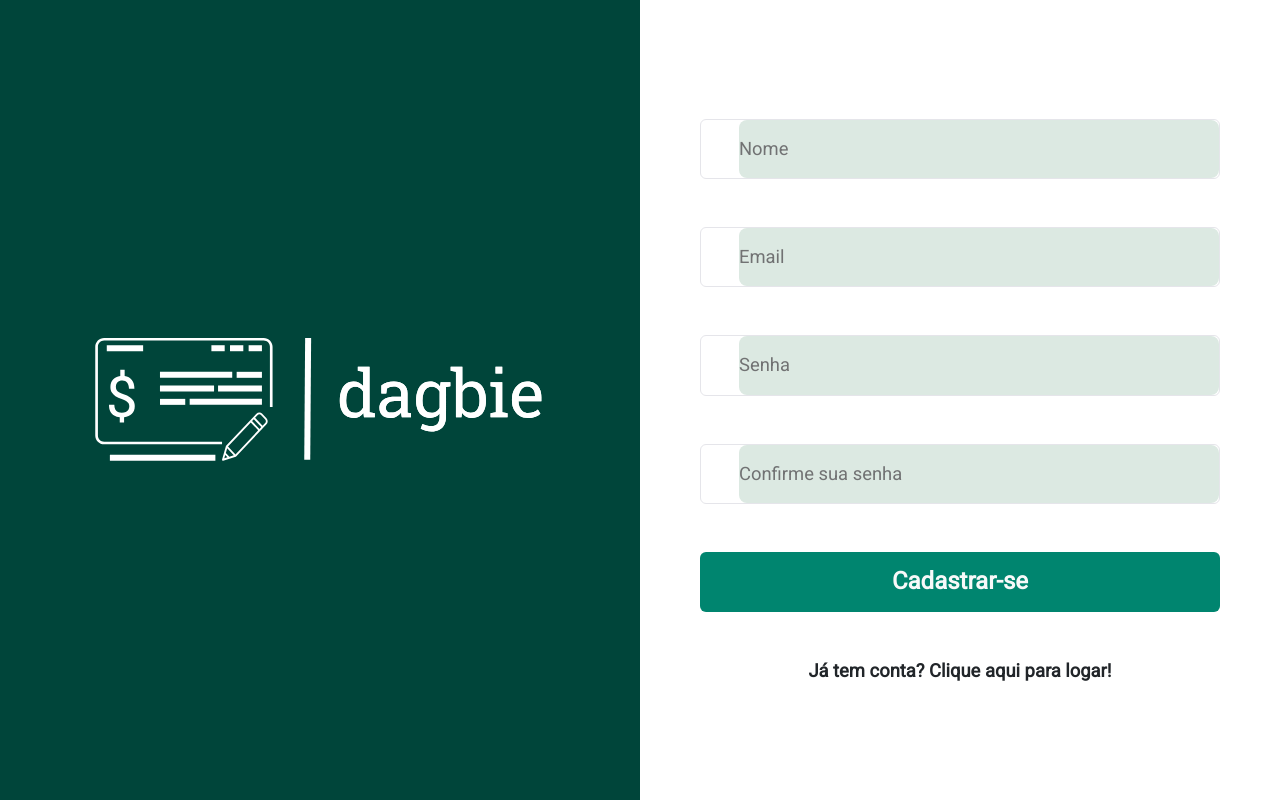
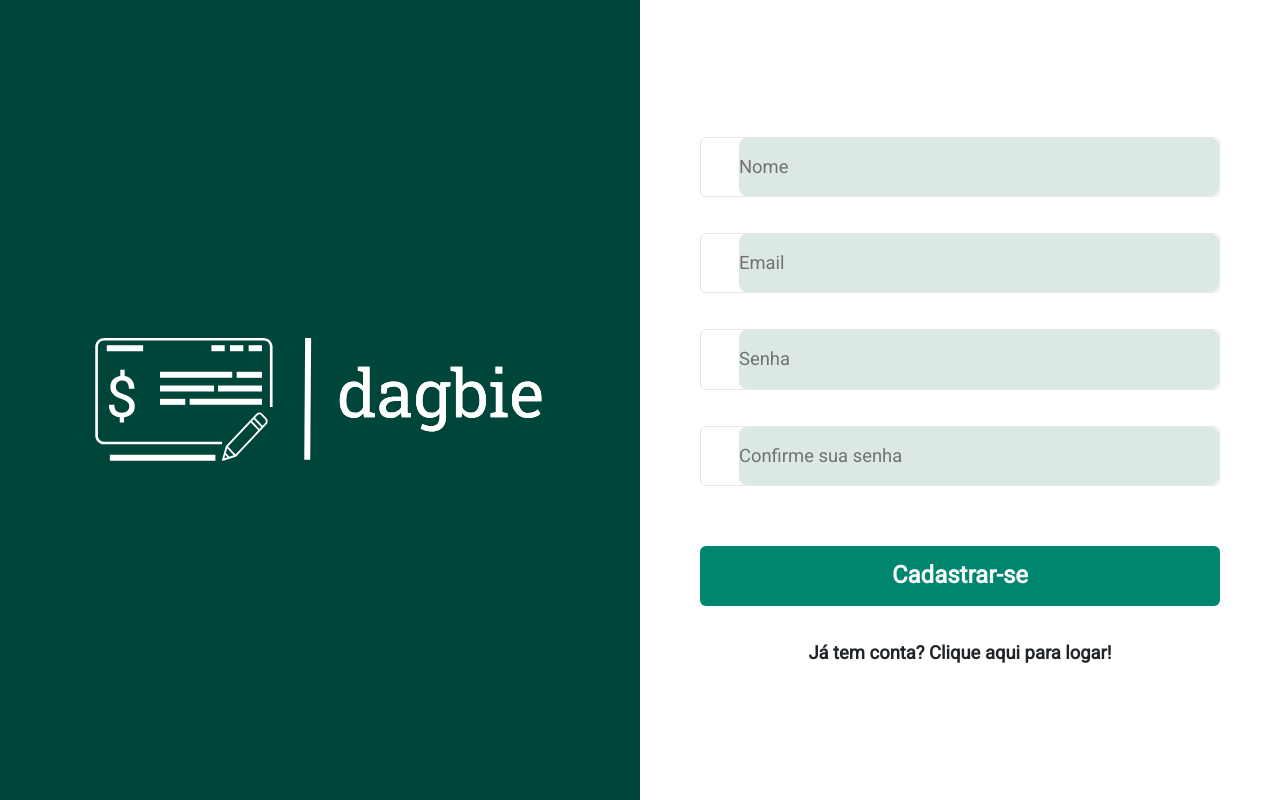
Before and after one commit to GustavoCarv/DAGBIE, a React (Vite) app: page /cadastro in a window 1280 px wide. Built offline with nearby package versions, Linux system fonts and the light colour scheme; some icons are missing.

Commit message:
style(WrapperCard): ajuste na distância do botão de login/cadastro

```diff
--- a/src/components/LoginCard/styles.ts
+++ b/src/components/LoginCard/styles.ts
@@ -6,6 +6,7 @@ import { Link } from "react-router-dom";
 export const DefaultButton = styled(Button)`
     height: 60px;
     background: ${({ theme }) => theme.colors.$brandGreen};
+    margin-top: 24px;
 
     font-size: ${({ theme }) => theme.fontSizes.medium};
     line-height: 115%;
--- a/src/components/SignInCard/styles.ts
+++ b/src/components/SignInCard/styles.ts
@@ -6,13 +6,13 @@ import { Link } from "react-router-dom";
 export const DefaultButton = styled(Button)`
     height: 60px;
     background: ${({ theme }) => theme.colors.$brandGreen};
+    margin-top: 24px;
 
     font-weight: 700;
     font-size: ${({ theme }) => theme.fontSizes.medium};
     line-height: 115%;
 
     color: #f7f9f9;
-
     &:hover,
     :focus {
         text-decoration: underline;
--- a/src/components/WrapperCard/styles.ts
+++ b/src/components/WrapperCard/styles.ts
@@ -32,9 +32,13 @@ export const FormWrapper = styled.main`
 export const Form = styled.form`
     display: flex;
     flex-direction: column;
-    gap: 48px;
+    gap: 36px;
 
     width: 100% ;
+
+    @media (max-width: 767px) {
+        gap: 24px;
+    }
 `;
 
 export const Title = styled.h2`
```
